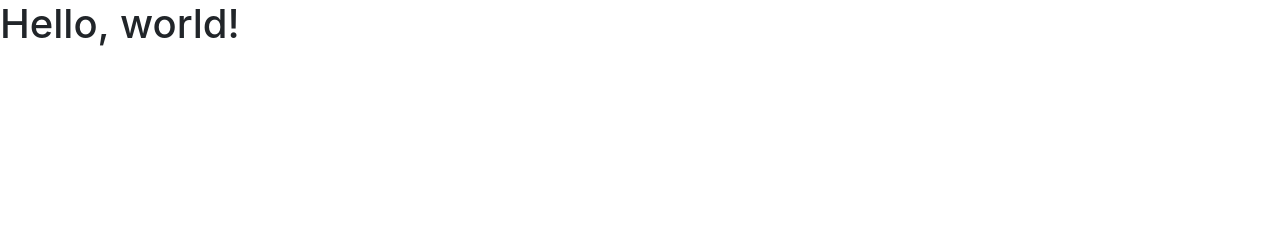
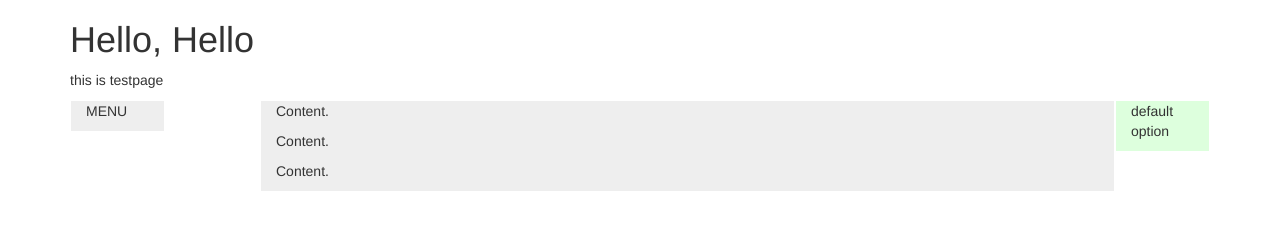
Before and after one commit to noss3885/testpage, a plain HTML site: page docs/index.html in a window 1280 px wide. Drawn offline with nearby package versions, Linux system fonts and the light colour scheme.

Commit message:
fix index

```diff
--- a/docs/index.html
+++ b/docs/index.html
@@ -1,22 +1,63 @@
 <!doctype html>
 <html lang="en">
+
 <head>
   <!-- Required meta tags -->
   <meta charset="utf-8">
   <meta name="viewport" content="width=device-width, initial-scale=1, shrink-to-fit=no">
 
   <!-- Bootstrap CSS -->
-    <link rel="stylesheet" href="https://maxcdn.bootstrapcdn.com/bootstrap/4.0.0/css/bootstrap.min.css" integrity="sha384-Gn5384xqQ1aoWXA+058RXPxPg6fy4IWvTNh0E263XmFcJlSAwiGgFAW/dAiS6JXm" crossorigin="anonymous">
+  <!-- Latest compiled and minified CSS -->
+  <link rel="stylesheet" href="https://maxcdn.bootstrapcdn.com/bootstrap/3.3.7/css/bootstrap.min.css" integrity="sha384-BVYiiSIFeK1dGmJRAkycuHAHRg32OmUcww7on3RYdg4Va+PmSTsz/K68vbdEjh4u"
+    crossorigin="anonymous">
+
+  <!-- Optional theme -->
+  <link rel="stylesheet" href="https://maxcdn.bootstrapcdn.com/bootstrap/3.3.7/css/bootstrap-theme.min.css" integrity="sha384-rHyoN1iRsVXV4nD0JutlnGaslCJuC7uwjduW9SVrLvRYooPp2bWYgmgJQIXwl/Sp"
+    crossorigin="anonymous">
 
   <title>Hello, world!</title>
 </head>
+
 <body>
-    <h1>Hello, world!</h1>
+
+  <div class="container">
+    <h1>Hello, Hello</h1>
+    <p>this is testpage</p>
+    <div class="container-fluid">
+      <div class="row">
+        <div class="col-lg-1 col-md-2 col-sm-3 col-xs-12" style="border:1px solid white; background-color:#eee;">
+          <p>MENU</p>
+        </div>
+
+        <div class="col-lg-9 col-lg-offfset-1 col-md-7 col-md-offset-1 col-sm-6 col-sm-offset-1 col-xs-12" style="border:1px solid white; background-color:#eee;">
+          <p>Content.</p>
+          <p>Content.</p>
+          <p>Content.</p>
+        </div>
+
+        <div class="visible-lg-block visible-md-block visible-sm-block">
+          <div class="col-lg-1 col-md-2 col-sm-2 col-xs-12" style="border:1px solid white; background-color:#dfd;">
+            <p>default option</p>
+          </div>
+        </div>
+
+        <div class="visible-xs-block">
+          <div class="col-xs-12" style="border:1px solid white; background-color:#fdd;">
+            <p>small option</p>
+          </div>
+        </div>
+      </div>
+    </div>
+  </div>
 
   <!-- Optional JavaScript -->
   <!-- jQuery first, then Popper.js, then Bootstrap JS -->
-    <script src="https://code.jquery.com/jquery-3.2.1.slim.min.js" integrity="sha384-KJ3o2DKtIkvYIK3UENzmM7KCkRr/rE9/Qpg6aAZGJwFDMVNA/GpGFF93hXpG5KkN" crossorigin="anonymous"></script>
-    <script src="https://cdnjs.cloudflare.com/ajax/libs/popper.js/1.12.9/umd/popper.min.js" integrity="sha384-ApNbgh9B+Y1QKtv3Rn7W3mgPxhU9K/ScQsAP7hUibX39j7fakFPskvXusvfa0b4Q" crossorigin="anonymous"></script>
-    <script src="https://maxcdn.bootstrapcdn.com/bootstrap/4.0.0/js/bootstrap.min.js" integrity="sha384-JZR6Spejh4U02d8jOt6vLEHfe/JQGiRRSQQxSfFWpi1MquVdAyjUar5+76PVCmYl" crossorigin="anonymous"></script>
+  <script src="https://code.jquery.com/jquery-3.2.1.slim.min.js" integrity="sha384-KJ3o2DKtIkvYIK3UENzmM7KCkRr/rE9/Qpg6aAZGJwFDMVNA/GpGFF93hXpG5KkN"
+    crossorigin="anonymous"></script>
+  <script src="https://cdnjs.cloudflare.com/ajax/libs/popper.js/1.12.9/umd/popper.min.js" integrity="sha384-ApNbgh9B+Y1QKtv3Rn7W3mgPxhU9K/ScQsAP7hUibX39j7fakFPskvXusvfa0b4Q"
+    crossorigin="anonymous"></script>
+  <script src="https://maxcdn.bootstrapcdn.com/bootstrap/4.0.0/js/bootstrap.min.js" integrity="sha384-JZR6Spejh4U02d8jOt6vLEHfe/JQGiRRSQQxSfFWpi1MquVdAyjUar5+76PVCmYl"
+    crossorigin="anonymous"></script>
 </body>
+
 </html>
```
Lines whose indentation alone changed are shown as unchanged.
